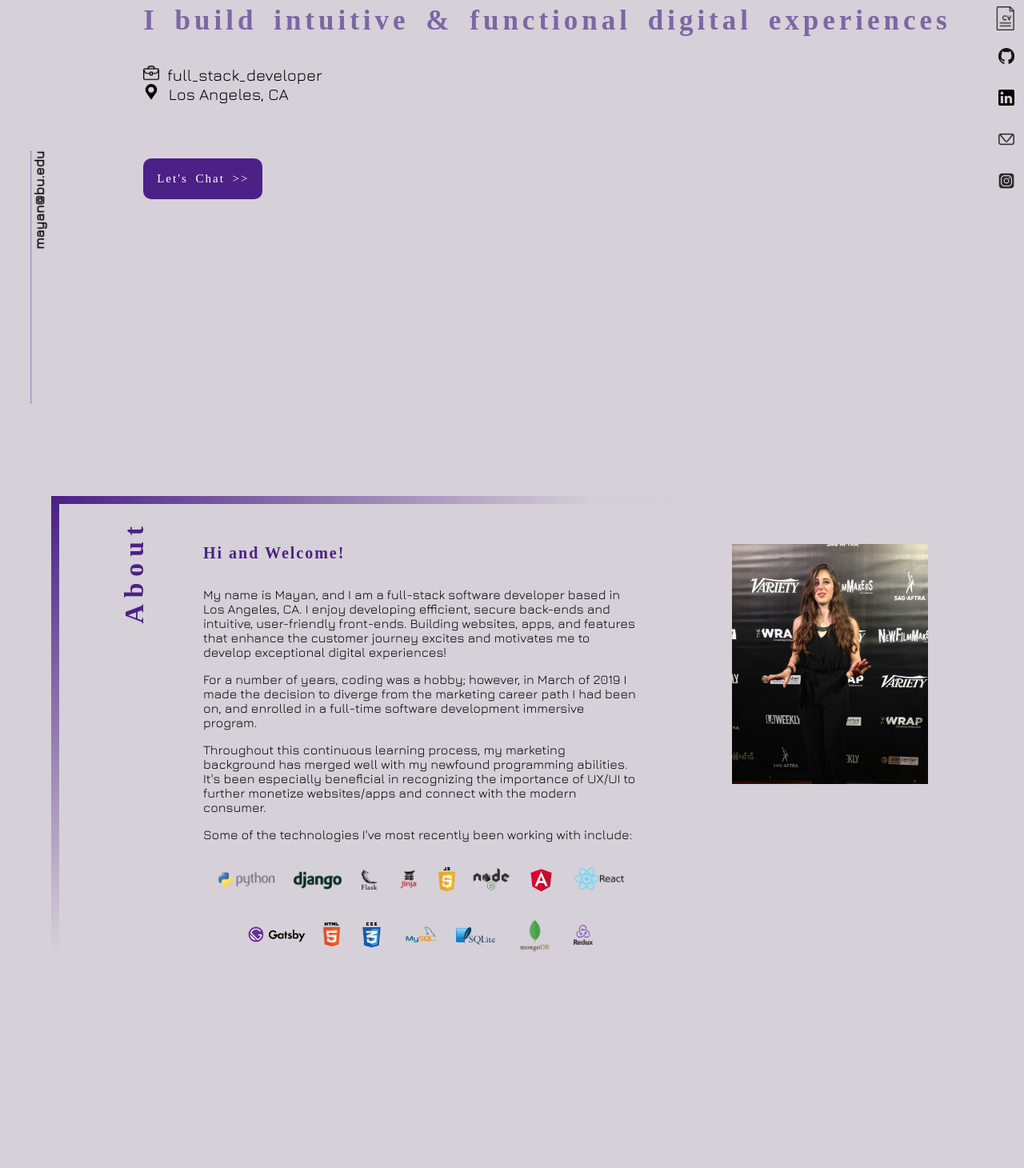
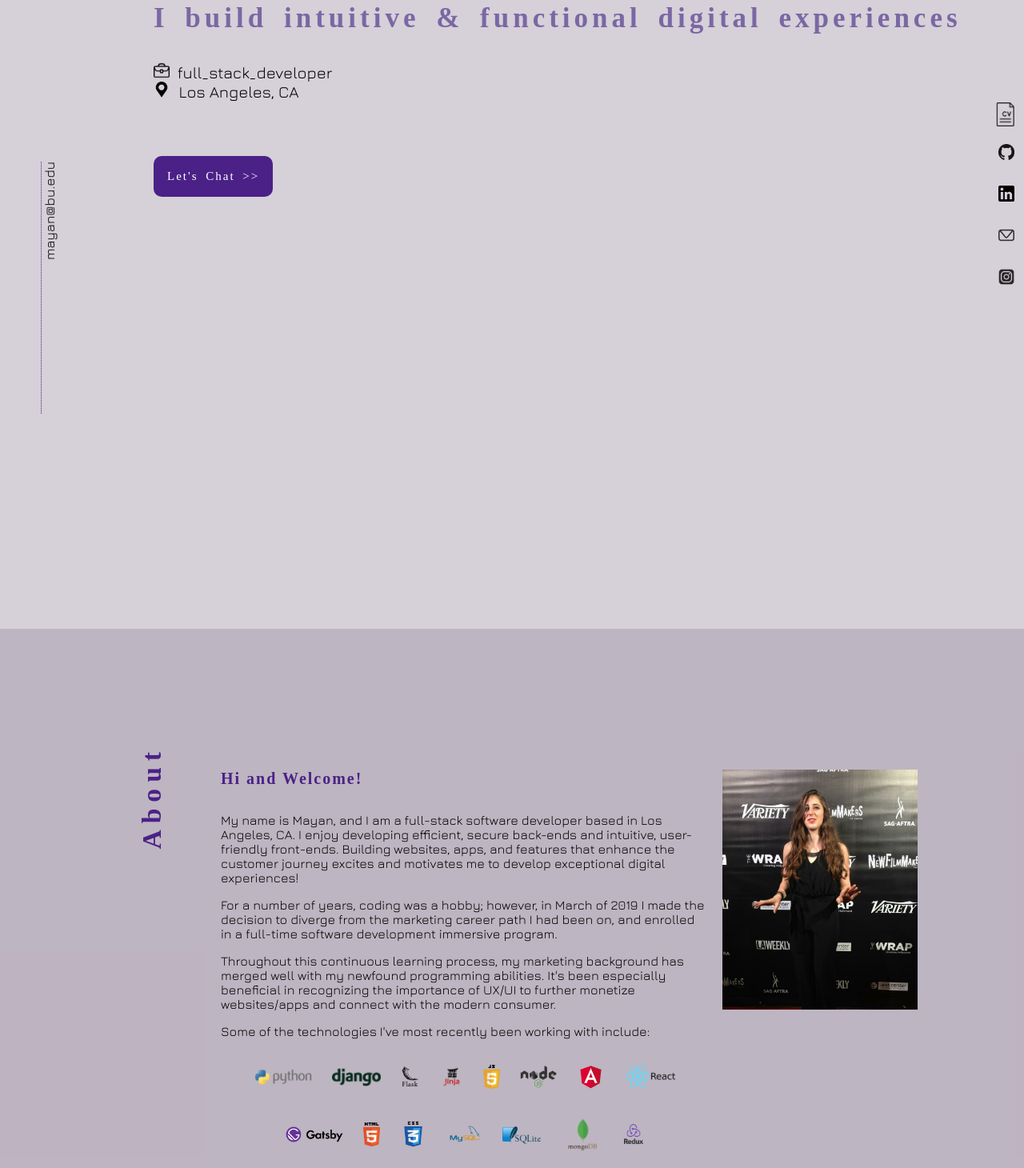
Before and after one commit to Mayanr/portfolio, a Gatsby site: page / in a window 1280 px wide. Shown: the part 334-1794 px from the top of the page at 80% size. Built offline with nearby package versions, Linux system fonts and the light colour scheme; Gatsby itself is replaced by a stand-in of ours; a web font is replaced by a local one.

Commit message:
realigned main title section to avoid colliding with sidebars (links and email) across screen sizes

```diff
--- a/src/pages/about.js
+++ b/src/pages/about.js
@@ -22,27 +22,27 @@ const About = () => {
 
                 <ul>
                 <li className="techLogos" id="aboutTech">
-                    <img alt="Python" src={require("../media/tech_logos/python.png")}  height="40px"/>
-                    <img alt="Django" src={require("../media/tech_logos/django.png")}  height="25px"/>
-                    <img alt="Flask" src={require("../media/tech_logos/flask.png")}  height="25px"/>
-                    <img alt="Jinja" src={require("../media/tech_logos/jinja.png")}  height="30px"/>
-                    <img alt="JavaScript" src={require("../media/tech_logos/javascript.png")}  height="30px"/>
-                    <img alt="node.js" src={require("../media/tech_logos/nodejs.png")}   height="30px"/>
-                    <img alt="Angular" src={require("../media/tech_logos/angular.png")} height="35px"/>
-                    <img alt="React" src={require("../media/tech_logos/react.png")} height="30px"/>
-                    <img alt="Gatsby" src={require("../media/tech_logos/gatsby.png")}  height="20px"/>
-                    <img alt="html" src={require("../media/tech_logos/html.png")}  height="30px"/>
-                    <img alt="css" src={require("../media/tech_logos/css.png")}  height="35px"/>
-                    <img alt="MySQL" src={require("../media/tech_logos/MySQL.png")}  height="45px"/>
-                    <img alt="SQLite" src={require("../media/tech_logos/sqlite.png")}  height="25px"/>
-                    <img alt="MongoDB" src={require("../media/tech_logos/mongodb.png")} height="55px"/>
-                    <img alt="Redux" src={require("../media/tech_logos/redux.png")}  height="25px"/>
+                    <img alt="Python" src={require("../media/tech_logos/python.png")}  height="40px" title = "Python"/>
+                    <img alt="Django" src={require("../media/tech_logos/django.png")}  height="25px"  title = "Django"/>
+                    <img alt="Flask" src={require("../media/tech_logos/flask.png")}  height="25px" title = "Flask"/>
+                    <img alt="Jinja" src={require("../media/tech_logos/jinja.png")}  height="30px" title = "Jinja"/>
+                    <img alt="JavaScript" src={require("../media/tech_logos/javascript.png")}  height="30px" title = "JavaScript"/>
+                    <img alt="Node.js" src={require("../media/tech_logos/nodejs.png")}   height="30px" title = "Node.js"/>
+                    <img alt="Angular" src={require("../media/tech_logos/angular.png")} height="35px" title = "Angular"/>
+                    <img alt="React" src={require("../media/tech_logos/react.png")} height="30px" title = "React"/>
+                    <img alt="Gatsby" src={require("../media/tech_logos/gatsby.png")}  height="20px" title = "Gatsby"/>
+                    <img alt="html" src={require("../media/tech_logos/html.png")}  height="30px" title = "HTML"/>
+                    <img alt="css" src={require("../media/tech_logos/css.png")}  height="35px" title = "CSS"/>
+                    <img alt="MySQL" src={require("../media/tech_logos/MySQL.png")}  height="45px" title = "MySQL"/>
+                    <img alt="SQLite" src={require("../media/tech_logos/sqlite.png")}  height="25px" title = "SQLite"/>
+                    <img alt="MongoDB" src={require("../media/tech_logos/mongodb.png")} height="55px" title = "Mongodb"/>
+                    <img alt="Redux" src={require("../media/tech_logos/redux.png")}  height="25px" title = "Redux"/>
                 </li>
                 </ul>
                 </div>
 
                 <div id="portfolioPhoto">
-                    <img  id="myPhoto" src={require("../media/myMedia/portfolio_photo.jpg")} alt="Mayan Rothstein"/>
+                    <img  id="myPhoto" src={require("../media/myMedia/portfolio_photo.jpg")} alt="Mayan Rothstein" title="Mayan Rothstein"/>
                 </div>
 
             </div>
--- a/src/pages/contact.js
+++ b/src/pages/contact.js
@@ -20,6 +20,7 @@ const Contact = () => {
             <div className="main contactComponent">
                 <form id="contactForm" method="POST" action="https://formspree.io/arothstein90@gmail.com" target="iframe1">
                 <h2>Let's Talk</h2>
+                <p>Always happy to chat...whether its for freelance or job opportunities, comments, questions, or just to say 'hi!'. Feel free to email me at mayan@bu.edu or submit a message below. Speak soon!</p>
                 <br />
                     <input type="text" name="name" placeholder="Name"  size="80" required/>
                     <br/>
--- a/src/pages/index.js
+++ b/src/pages/index.js
@@ -26,8 +26,8 @@ class IndexPage extends Component {
                 <button ><AnchorLink  id="chatLink" href="#contactsection">Let's Chat >></AnchorLink></button>
             </div>
 
-            <div id="aboutsection" className="section" >
-                <div className= "newSec" style={{marginTop: 0}}>
+            <div id="aboutsection" className="section" style={{marginTop: 15+"%"}}>
+                <div className= "newSec" >
                     <About />
                 </div>
             </div>
--- a/src/styles/index.css
+++ b/src/styles/index.css
@@ -24,18 +24,42 @@ ul {
 
 .wrapper {
     margin: 0 auto;
-    max-width: 90%;
-    padding: 1rem;
+    /* max-width: 90%; */
+    /* padding: 1rem; */
 
     display: flex;
     flex-direction: column;
     min-height: 100vh;
 }
-
 .content {
     flex-grow: 1;
 }
-
+button, .linkText{
+    padding: 15px;;
+    background: #4B2187;
+    color: white;
+    font-family: Federo;
+    border: none;
+    border-radius: 10px;
+    font-size: 15px;
+    letter-spacing: 2px;
+    word-spacing: 4px;
+    text-align: center;
+    margin: 3% 0;
+    border:  2px solid #4B2187;
+}
+button #chatLink {
+    /* background-color: #4B2187; */
+    /* border: 2px solid rgb(255, 255, 255, 0) */
+    color: white;
+    text-decoration: none;
+}
+button:hover {
+    border: 2px solid #988CB7;
+    letter-spacing: 4px;
+    transition: 0.75s ease;
+    -webkit-transition: 0.75s ease;
+}
 /* Navigation */
 .navbar li{
     width: 15%;
@@ -43,12 +67,10 @@ ul {
     text-align: center;
     vertical-align: center;
 }
-
 .navbar li#myLogo {
-    max-height: 35px;
-    max-width: 35px;
+    height: 40px;
+    width: 50px;
 }
-
 .navbar li#myLogo:hover img#myLogo_img{
     filter: drop-shadow(-7px 10px 1px #988CB7) ;
     margin-left: 5px;
@@ -56,14 +78,12 @@ ul {
     transition: 0.4s ease;
     -webkit-transition: 0.2s ease;
 }
-
 .navbar ul{
     padding: 5px 15px 5px 0;
     display: flex;
     justify-content: space-between;
     margin:8px;
 }
-
 .navbar {
     background-color: #4B2187;
     text-align: center;
@@ -134,7 +154,6 @@ ul {
       top: 0;
       right: 0;
     }
-
     .navbar.responsive ul li {
       float: none;
       display: block;
@@ -143,13 +162,11 @@ ul {
       padding: 8px;
       /* position: sticky; */
     }
-
     .navbar.responsive ul li a.navItem {
         width: 100%;
         height: 100%;
         display: block;
     }
-
     .navbar.responsive ul li:not(:first-child):hover {
        background-color:rgba(23, 18, 25, 0.3);
        letter-spacing: 8px;
@@ -169,7 +186,7 @@ ul {
 .sidebar {
     position: fixed;
     right: 0;
-    bottom: 25%;
+    bottom: 10%;
 }
 .sidebar li{
     width: 40px;
@@ -195,14 +212,13 @@ ul {
     bottom: 0;
     /* bottom: 15%; */
     font-size: 17px;
-    font-weight: bold;
     -webkit-transform: rotate(-90deg);
     -ff-transform: rotate(-90deg);
     transform: rotate(-90deg);
     margin: 0;
     border-top: 1.5px dotted #4B2187;
     padding-left:15%;
-    padding-bottom: 17%;
+    padding-bottom: 15%;
     /* margin-right: 25%; */
 }
 #emailLeftSide{
@@ -238,9 +254,11 @@ ul {
         -webkit-transform: none;
         -ff-transform: none;
         /* border: none; */
-        padding: 0;
-        width: 100%;
+        padding: 2% 0;
+        width: 90%;
+        margin: 0 auto;
         text-align: center;
+        font-size: 13px;
     }
 }
 
@@ -251,11 +269,13 @@ ul {
     padding-top: 10%;
     padding-left: 10%;
     min-height: 100vh;
+    max-width: 80%;
+    margin: 0 auto;
 }
 
 @media screen and (min-width: 1480px) {
-    #mainTitle{
-        padding: 5% 15%;
+    div#mainTitle{
+        padding: 5% 15% 0;
     }
 }
 
@@ -327,17 +347,20 @@ div.projectTitle a:hover{
     /* border-width: 10px;
     border-style: solid; */
     /* border-image: linear-gradient(140deg, #820263, #171219, #171219, #820263)3; */
-
+}
+#aboutsection, #introsection, footer {
+    background-color:rgb(92, 69, 103, 0.2);
 }
 
 .section div.newSec{
-    margin: 100px 0;
+    margin: 100px auto;
     padding: 40px 0;
     padding-right: 0%;
-    border-width: 10px;
-    border-style: solid;
+    max-width: 85%;
+    /* border-width: 10px;
+    border-style: solid; */
     /* border-image: linear-gradient(to bottom, #820263, #171219, #171219); */
-    border-image: linear-gradient(140deg, #4B2187, rgb(92, 69, 103, 0.01), rgb(92, 69, 103, 0), rgb(92, 69, 103, 0))3;
+    /* border-image: linear-gradient(140deg, #4B2187, rgb(92, 69, 103, 0.01), rgb(92, 69, 103, 0), rgb(92, 69, 103, 0))3; */
     min-height: 80vh;
 }
 
@@ -379,12 +402,12 @@ div.projectTitle a:hover{
 }
 #bio {
     display: inline-block;
-    width: 60%;
+    width: 70%;
     padding-right: 2%;
     font-weight: normal;
 }
 div#portfolioPhoto{
-    width: 38%;
+    width: 28%;
     display: inline-block;
     vertical-align: top;
     text-align: right;
@@ -423,9 +446,11 @@ div#portfolioPhoto{
     #myPhoto {
         max-height: 100px;
     } */
+    #bio {
+        font-size: 14px;
+    }
     #myPhoto{
-        vertical-align: top;
-        max-width: 200px;
+        max-width: 160px;
     }
 }
 
@@ -445,17 +470,16 @@ div#portfolioPhoto{
     }
 
 }
-
 /* project section */
 .projectContent {
     display: inline-block;
     vertical-align: top;
     width: 45%;
 }
-
 .projectContent ul {
     padding: 4%;
-    background-color:rgb(152, 140, 183, 0.5);
+    background-color:rgb(152, 140, 183, 0.2);
+    /* background-color: rgb(98, 1, 229, 0.5); */
     border-bottom-left-radius: 15px;
     border-top-left-radius: 15px;
     border-bottom-right-radius: 15px;
@@ -463,7 +487,6 @@ div#portfolioPhoto{
 .projectMargin {
     margin-left: 180px;
 }
-
 /* styling for alternating project image-content placement */
 .alternateSide ul{
     border-top-left-radius: 0;
@@ -472,52 +495,43 @@ div#portfolioPhoto{
 .alternateSide .projectTitle {
     text-align: right;
 }
-
 .projectImg {
     display: inline-block;
     vertical-align: top;
     width: 53%;
 }
-
 ol {
     list-style: square;
     padding-left: 20px;
 }
-
 ol li{
     padding: 2px 0;
     font-size: 14px;
 }
-
 .functionalities {
     padding: 2px 0;
     list-style: none;
     padding-left: -20px;
     margin-bottom: 0;
 }
-
 div.projectContent li.techLogos{
     text-align: center;
     display: table;
     width: 100%;
 }
-
 li.techLogos img {
     vertical-align: middle;
     padding: 2%;
 }
-
 .projectComponent {
     min-height: 480px;
     margin: 15% 0;
 }
-
 .italicize{
     font-style: italic;
-    font-size: 10px;
+    font-size: 11px;
     margin-bottom: 0;
 }
-
 .section div.newSec {
     margin-bottom: 3%;
 }
@@ -671,7 +685,7 @@ a.projectLink:hover .clickLink{
     }
     .section div.newSec{
         padding: 5%;
-        margin-top: 30% ;
+        margin: 15% 0;
         /* text-align: center; */
     }
     div.projectTitle {
@@ -781,7 +795,8 @@ footer {
     letter-spacing: 1.5px;
     word-spacing: 7px;
     text-align: center;
-    margin-top: 2%;
+    padding-top: 1%;
+    margin-top: 3%
 }
 footer img {
     vertical-align: bottom;
@@ -795,32 +810,3 @@ footer img {
     max-height: 12px;
     }
 }
-
-button, .linkText{
-    padding: 15px;;
-    background: #4B2187;
-    color: white;
-    font-family: Federo;
-    border: none;
-    border-radius: 10px;
-    font-size: 15px;
-    letter-spacing: 2px;
-    word-spacing: 4px;
-    text-align: center;
-    margin: 3% 0;
-    border:  2px solid #4B2187;
-}
-
-button #chatLink {
-    /* background-color: #4B2187; */
-    /* border: 2px solid rgb(255, 255, 255, 0) */
-    color: white;
-    text-decoration: none;
-}
-
-button:hover {
-    border: 2px solid #988CB7;
-    letter-spacing: 4px;
-    transition: 0.75s ease;
-    -webkit-transition: 0.75s ease;
-}
```
